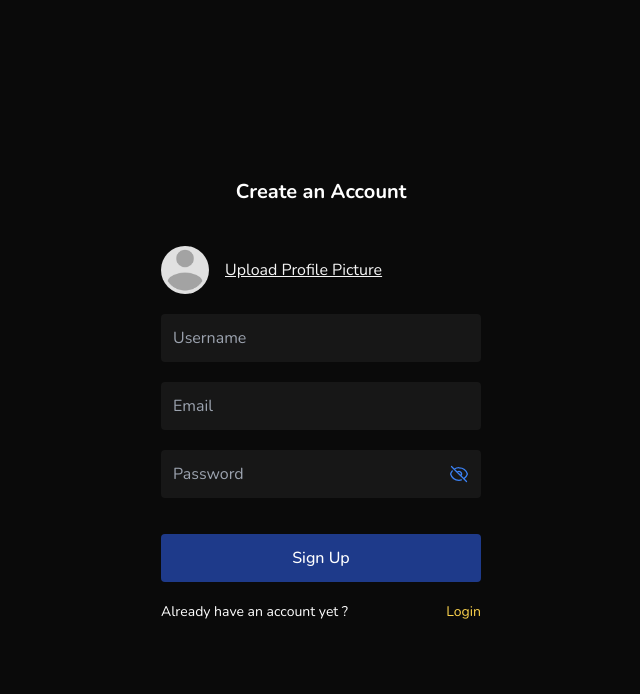
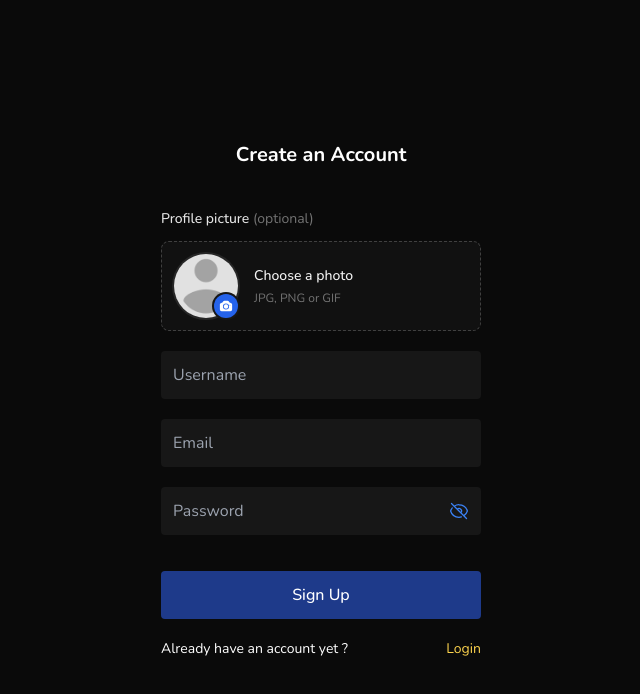
Before and after one commit to dot-enny/buzz, a React (Vite) app: page /auth/sign-up in a window 1280 px wide. Shown: the top 694 px of the page, without its empty margins (319-959 px from the left). Built offline with nearby package versions, Linux system fonts and the light colour scheme; no server answers.

Commit message:
fix(ui): improved upload profile ui picture on sign up page.

```diff
--- a/src/pages/SignUp.tsx
+++ b/src/pages/SignUp.tsx
@@ -2,6 +2,7 @@ import { Link } from "react-router-dom";
 import { useSignup } from "../hooks/useSignup";
 import { Spinner } from "../components/ui/Spinner";
 import PasswordInput from "../components/ui/PasswordInput";
+import { CameraIcon } from "@heroicons/react/24/solid";
 
 export const SignUp = () => {
 
@@ -11,11 +12,22 @@ export const SignUp = () => {
 		<div>
 			<h2>Create an Account</h2>
 			<form onSubmit={signUp}>
-				<label htmlFor="profile-picture" className="flex gap-4 items-center cursor-pointer underline text-neutral-100">
-					<img src={avatar.url || '/img/avatar-placeholder.png'} alt="Profile Picture" className="w-12 h-12 rounded-full object-cover opacity-" />
-					Upload Profile Picture
-				</label>
-				<input type="file" id="profile-picture" placeholder="Profile Picture" className="hidden" onChange={selectAvatar} />
+				<div className="flex flex-col gap-3">
+					<span className="text-sm font-medium text-neutral-200">Profile picture <span className="font-normal text-neutral-500">(optional)</span></span>
+					<label htmlFor="profile-picture" className="group flex items-center gap-4 cursor-pointer rounded-lg border border-dashed border-neutral-700 bg-neutral-900/60 p-3 transition-colors hover:border-blue-500 hover:bg-neutral-900">
+						<span className="relative shrink-0">
+							<img src={avatar.url || '/img/avatar-placeholder.png'} alt="" className="h-16 w-16 rounded-full object-cover ring-2 ring-neutral-800" />
+							<span className="absolute bottom-0 right-0 flex h-6 w-6 items-center justify-center rounded-full bg-blue-600 text-white ring-2 ring-neutral-900">
+								<CameraIcon className="h-3.5 w-3.5" aria-hidden="true" />
+							</span>
+						</span>
+						<span className="min-w-0">
+							<span className="block text-sm font-medium text-neutral-100">{avatar.url ? 'Change photo' : 'Choose a photo'}</span>
+							<span className="mt-1 block text-xs text-neutral-500">JPG, PNG or GIF</span>
+						</span>
+					</label>
+				</div>
+				<input type="file" id="profile-picture" accept="image/*" className="hidden" onChange={selectAvatar} />
 				<input type="text" placeholder="Username" name="username" required />
 				<input type="email" placeholder="Email" name="email" required />
 				<PasswordInput />
```
